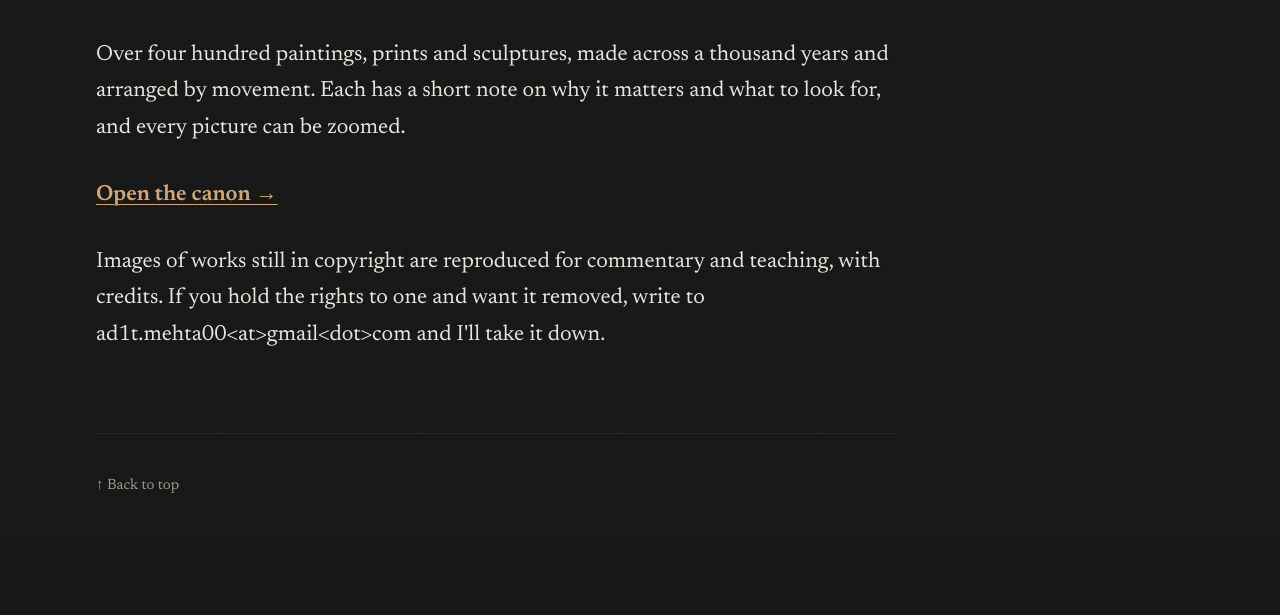
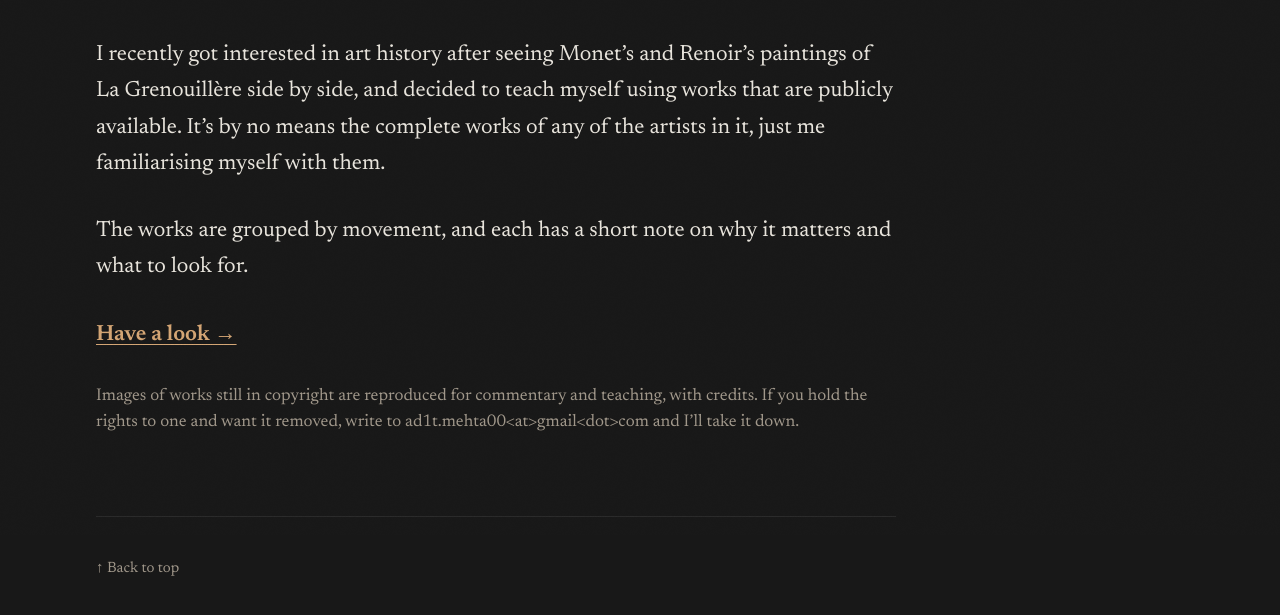
Before and after one commit to mehta-seth/mehta-seth.github.io, an Astro site: page /learn/art-history in a window 1280 px wide. Shown: the part 265-880 px from the top of the page. Built offline with nearby package versions, Linux system fonts and the light colour scheme; Astro itself is replaced by a stand-in of ours.

Commit message:
update hml: art history

```diff
--- a/src/content/notes/art-history.mdx
+++ b/src/content/notes/art-history.mdx
@@ -1,12 +1,14 @@
 ---
 title: "Art History"
-summary: "Over four hundred paintings, prints and sculptures, each with a short note on why it matters and what to look for."
+summary: "Teaching myself art history from publicly available works, after seeing Monet’s and Renoir’s paintings of La Grenouillère side by side."
 date: 2026-10-06
 draft: false
 ---
 
-Over four hundred paintings, prints and sculptures, made across a thousand years and arranged by movement. Each has a short note on why it matters and what to look for, and every picture can be zoomed.
+I recently got interested in art history after seeing Monet’s and Renoir’s paintings of La Grenouillère side by side, and decided to teach myself using works that are publicly available. It’s by no means the complete works of any of the artists in it, just me familiarising myself with them.
 
-**[Open the canon →](https://art.srmwdysv55.workers.dev/)**
+The works are grouped by movement, and each has a short note on why it matters and what to look for.
 
-Images of works still in copyright are reproduced for commentary and teaching, with credits. If you hold the rights to one and want it removed, write to ad1t.mehta00&lt;at&gt;gmail&lt;dot&gt;com and I'll take it down.
+**[Have a look →](https://art.srmwdysv55.workers.dev/)**
+
+<p class="note-fine">Images of works still in copyright are reproduced for commentary and teaching, with credits. If you hold the rights to one and want it removed, write to ad1t.mehta00&lt;at&gt;gmail&lt;dot&gt;com and I’ll take it down.</p>
--- a/src/layouts/NoteLayout.astro
+++ b/src/layouts/NoteLayout.astro
@@ -354,6 +354,16 @@ const titleHtml = titleDisplay ? renderTitleDisplay(titleDisplay) : null;
     margin: 0 0 1.4em 0;
   }
 
+  /* Small print in a note, such as the Art History copyright notice: the
+     site's apparatus size and colour, the same as an essay's photo-credit
+     line (EssayLayout .essay-credits) and its footnotes. Authored in MDX as
+     <p class="note-fine">. VISUAL TUNABLES: size, colour. */
+  .note__body p.note-fine {
+    font-size: 1.0625rem;
+    color: var(--text-muted);
+    line-height: 1.55;
+  }
+
   /* Headings inherit family/weight/size from the global h2/h3 rules in
      global.css; only rhythm and line-height are tuned here. */
   .note__body h2 {
```
